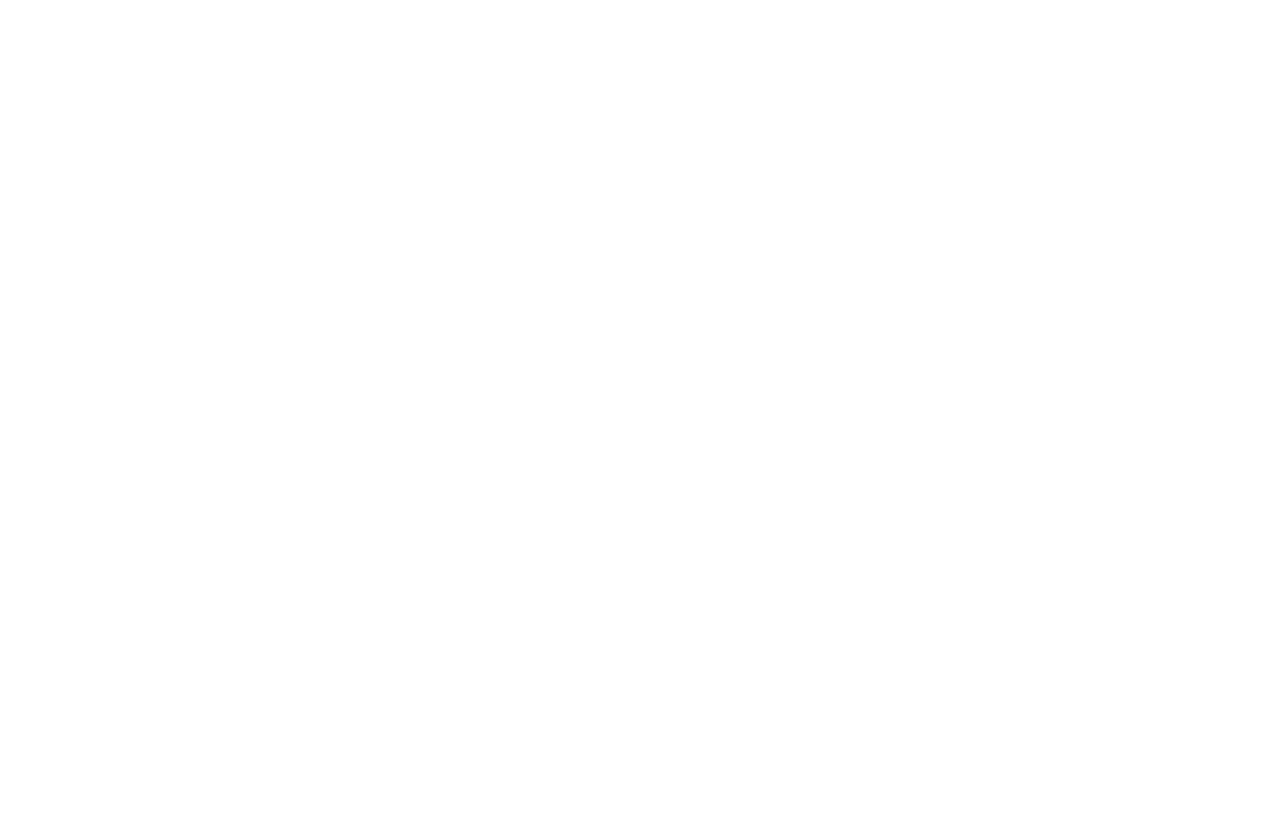
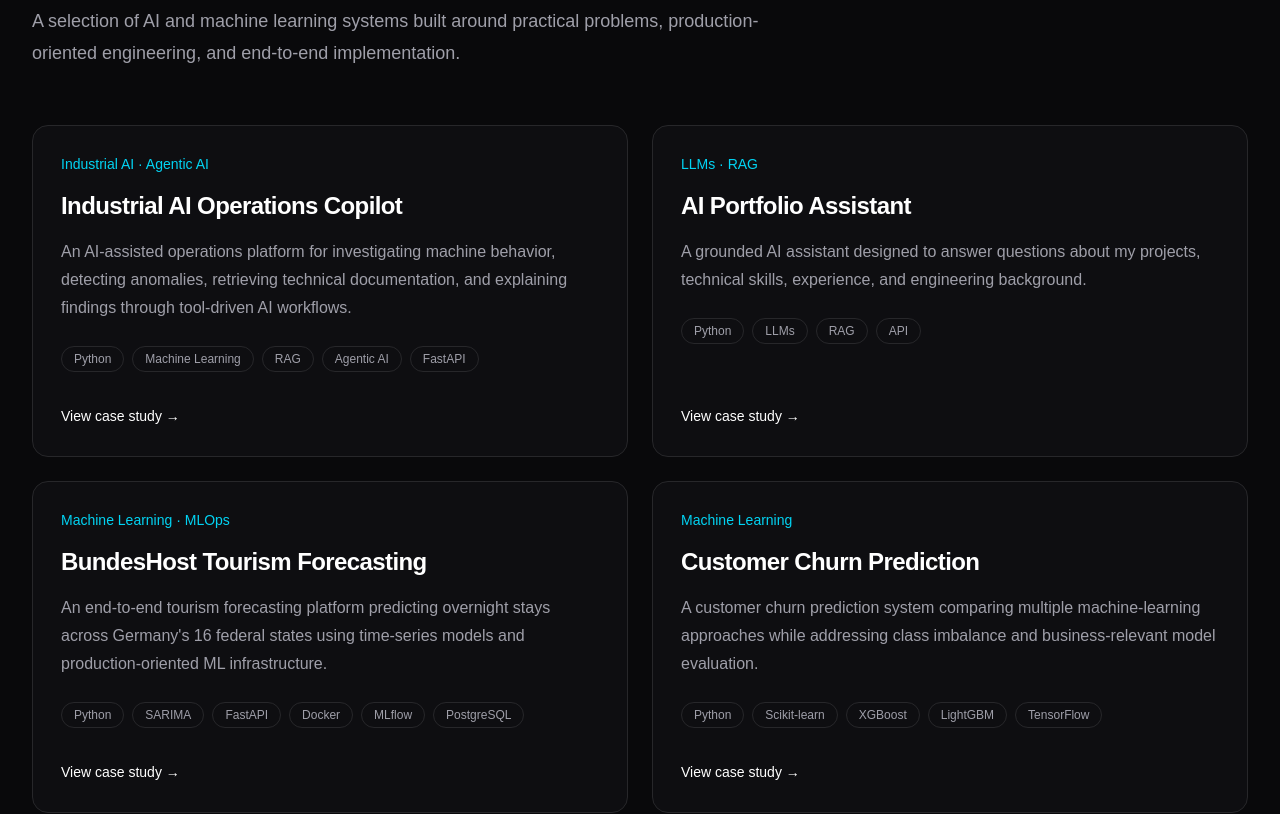
Before and after one commit to timoajayi/ai-engineer-portfolio, a Next.js app: page / in a window 1280 px wide. Shown: the part 1020-1834 px from the top of the page. Before the commit the page ends 800 px from the top, so only its background shows below. Built offline with nearby package versions, Linux system fonts and the light colour scheme.

Commit message:
feat: add featured projects section

```diff
--- a/src/app/page.tsx
+++ b/src/app/page.tsx
@@ -1,11 +1,13 @@
 import Navbar from "@/components/Navbar";
 import Hero from "@/components/Hero";
+import FeaturedProjects from "@/components/FeaturedProjects";
 
 export default function Home() {
   return (
     <main className="relative min-h-screen bg-zinc-950 text-white">
       <Navbar />
       <Hero />
+      <FeaturedProjects />
     </main>
   );
 }
--- /dev/null
+++ b/src/components/FeaturedProjects.tsx
@@ -0,0 +1,37 @@
+import ProjectCard from "@/components/ProjectCard";
+import { projects } from "@/data/projects";
+
+export default function FeaturedProjects() {
+  const featuredProjects = projects.filter((project) => project.featured);
+
+  return (
+    <section
+      id="projects"
+      className="border-t border-zinc-900 bg-zinc-950 px-6 py-24 sm:py-32 lg:px-8"
+    >
+      <div className="mx-auto max-w-7xl">
+        <div className="max-w-3xl">
+          <p className="text-sm font-medium uppercase tracking-[0.2em] text-cyan-400">
+            Selected Work
+          </p>
+
+          <h2 className="mt-4 text-3xl font-semibold tracking-tight text-white sm:text-4xl">
+            Featured Projects
+          </h2>
+
+          <p className="mt-5 text-lg leading-8 text-zinc-400">
+            A selection of AI and machine learning systems built around
+            practical problems, production-oriented engineering, and
+            end-to-end implementation.
+          </p>
+        </div>
+
+        <div className="mt-14 grid gap-6 md:grid-cols-2">
+          {featuredProjects.map((project) => (
+            <ProjectCard key={project.slug} project={project} />
+          ))}
+        </div>
+      </div>
+    </section>
+  );
+}
--- /dev/null
+++ b/src/components/ProjectCard.tsx
@@ -0,0 +1,40 @@
+import type { Project } from "@/data/projects";
+
+type ProjectCardProps = {
+  project: Project;
+};
+
+export default function ProjectCard({ project }: ProjectCardProps) {
+  return (
+    <article className="group flex h-full flex-col rounded-2xl border border-zinc-800 bg-zinc-900/40 p-7 transition hover:border-zinc-700 hover:bg-zinc-900/70">
+      <p className="text-sm font-medium text-cyan-400">
+        {project.category}
+      </p>
+
+      <h3 className="mt-4 text-2xl font-semibold tracking-tight text-white">
+        {project.title}
+      </h3>
+
+      <p className="mt-4 leading-7 text-zinc-400">
+        {project.description}
+      </p>
+
+      <div className="mt-6 flex flex-wrap gap-2">
+        {project.technologies.map((technology) => (
+          <span
+            key={technology}
+            className="rounded-full border border-zinc-800 px-3 py-1 text-xs text-zinc-400"
+          >
+            {technology}
+          </span>
+        ))}
+      </div>
+
+      <div className="mt-auto pt-8">
+        <span className="text-sm font-medium text-white transition group-hover:text-cyan-400">
+          View case study →
+        </span>
+      </div>
+    </article>
+  );
+}
--- /dev/null
+++ b/src/data/projects.ts
@@ -0,0 +1,75 @@
+export type Project = {
+  title: string;
+  slug: string;
+  category: string;
+  description: string;
+  technologies: string[];
+  featured: boolean;
+};
+
+export const projects: Project[] = [
+  {
+    title: "Industrial AI Operations Copilot",
+    slug: "industrial-ai-operations-copilot",
+    category: "Industrial AI · Agentic AI",
+    description:
+      "An AI-assisted operations platform for investigating machine behavior, detecting anomalies, retrieving technical documentation, and explaining findings through tool-driven AI workflows.",
+    technologies: [
+      "Python",
+      "Machine Learning",
+      "RAG",
+      "Agentic AI",
+      "FastAPI",
+    ],
+    featured: true,
+  },
+  {
+    title: "AI Portfolio Assistant",
+    slug: "ai-portfolio-assistant",
+    category: "LLMs · RAG",
+    description:
+      "A grounded AI assistant designed to answer questions about my projects, technical skills, experience, and engineering background.",
+    technologies: ["Python", "LLMs", "RAG", "API"],
+    featured: true,
+  },
+  {
+    title: "BundesHost Tourism Forecasting",
+    slug: "bundeshost-tourism-forecasting",
+    category: "Machine Learning · MLOps",
+    description:
+      "An end-to-end tourism forecasting platform predicting overnight stays across Germany's 16 federal states using time-series models and production-oriented ML infrastructure.",
+    technologies: [
+      "Python",
+      "SARIMA",
+      "FastAPI",
+      "Docker",
+      "MLflow",
+      "PostgreSQL",
+    ],
+    featured: true,
+  },
+  {
+    title: "Customer Churn Prediction",
+    slug: "customer-churn-prediction",
+    category: "Machine Learning",
+    description:
+      "A customer churn prediction system comparing multiple machine-learning approaches while addressing class imbalance and business-relevant model evaluation.",
+    technologies: [
+      "Python",
+      "Scikit-learn",
+      "XGBoost",
+      "LightGBM",
+      "TensorFlow",
+    ],
+    featured: true,
+  },
+  {
+    title: "AI Creative Studio",
+    slug: "ai-creative-studio",
+    category: "Generative AI",
+    description:
+      "A generative AI platform for creating and comparing marketing imagery through a FastAPI backend, Streamlit interface, and ComfyUI image-generation workflow.",
+    technologies: ["Python", "FastAPI", "Streamlit", "ComfyUI"],
+    featured: true,
+  },
+];
```
